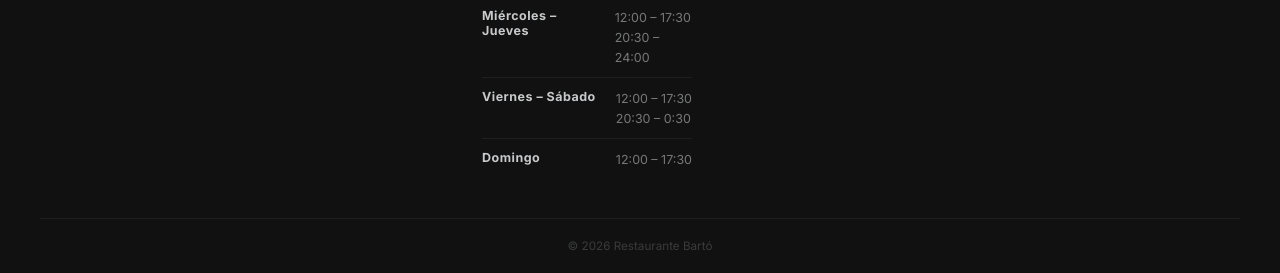
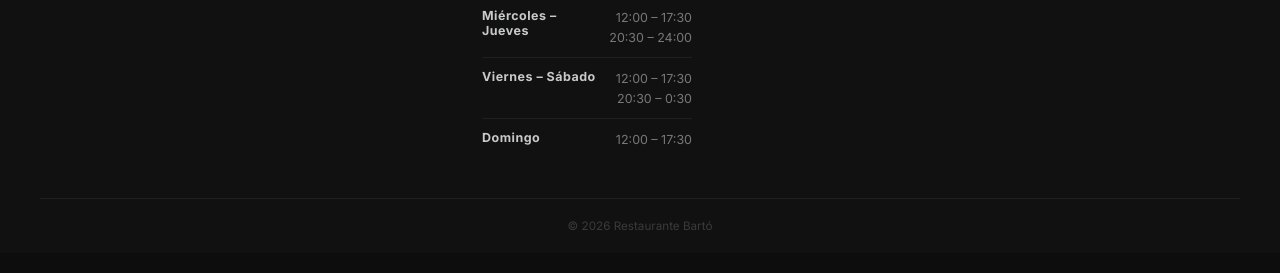
Before and after one commit to diegostt/barto, a plain HTML site: page carta.html in a window 1280 px wide. Shown: the part 5834-6107 px from the top of the page. Drawn offline with nearby package versions, Linux system fonts and the light colour scheme; a web font is replaced by a local one.

Commit message:
Corrige salto de línea en los horarios para mantenerlos rectos

```diff
--- a/styles.css
+++ b/styles.css
@@ -1081,7 +1081,8 @@ textarea {
 
 .aside-card__list li>span:last-child {
     text-align: right;
-    line-height: 1.55
+    line-height: 1.55;
+    white-space: nowrap
 }
 
 .aside-card__closed {
@@ -1210,7 +1211,9 @@ textarea {
 .footer__schedule-hours {
     font-size: 0.78rem;
     color: rgba(245, 247, 250, 0.45);
-    line-height: 1.6
+    line-height: 1.6;
+    white-space: nowrap;
+    text-align: right
 }
 
 .footer__socials {
```
